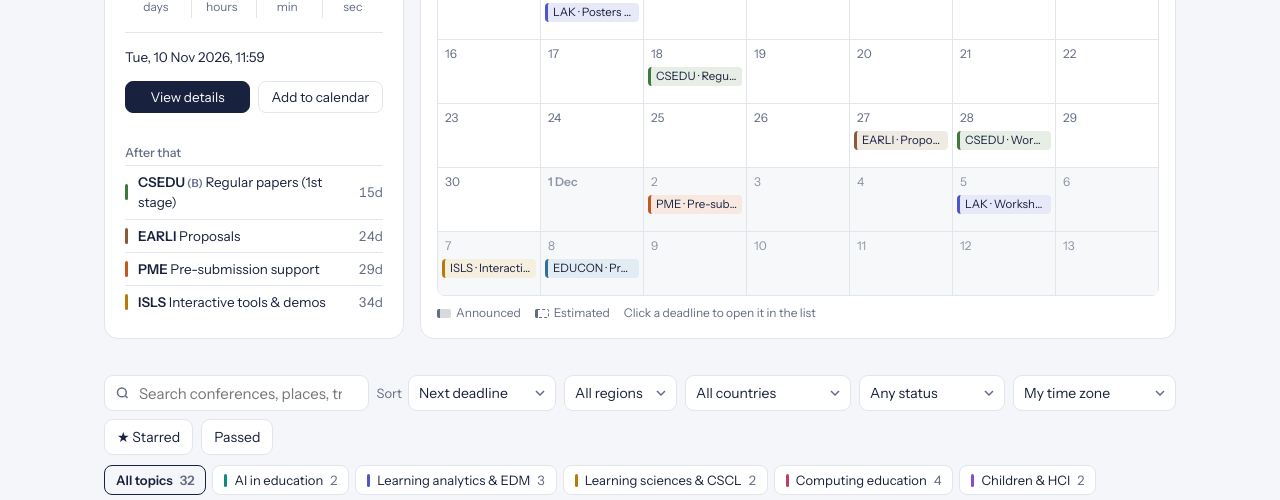
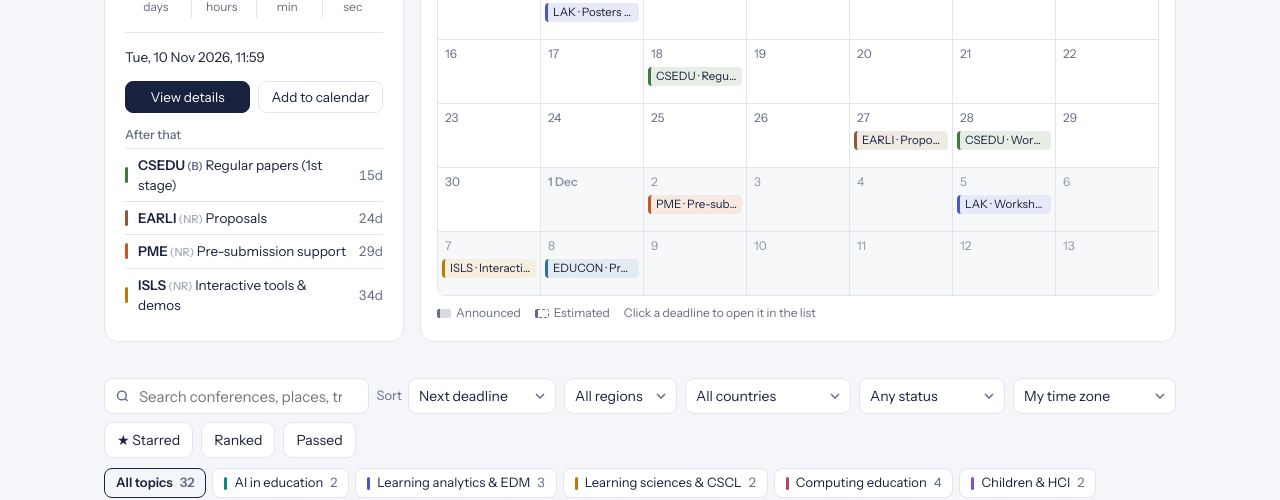
Before and after one commit to sumeghp/educonf-dates, a plain HTML site: page index.html in a window 1280 px wide. Shown: the part 317-817 px from the top of the page. Drawn offline with nearby package versions, Linux system fonts and the light colour scheme.

Commit message:
Show (NR) for unranked venues; add Ranked filter and ICORE rank sort

```diff
--- a/index.html
+++ b/index.html
@@ -114,6 +114,7 @@
 .stripe{align-self:stretch;background:var(--c)}
 .c-name{padding:10px 0;min-width:0}
 .c-name b{font:700 17px/1.15 var(--display);letter-spacing:-.005em}
+.rk.nr{font-weight:500;opacity:.6}
 .rk{font-weight:600;color:var(--muted);margin-left:0!important;font-size:.82em;letter-spacing:0}
 .c-name b span{font-weight:500;color:var(--muted);margin-left:4px;font-size:14px}
 .c-name div{font-size:13px;color:var(--muted);white-space:nowrap;overflow:hidden;text-overflow:ellipsis}
@@ -238,6 +239,7 @@
           <option value="countdown-desc">Most time left</option>
           <option value="conf">Conference date</option>
           <option value="name">Name (A–Z)</option>
+          <option value="rank">ICORE rank</option>
         </select></label>
       <select id="region" aria-label="Region"></select>
       <select id="country" aria-label="Country"></select>
@@ -246,6 +248,7 @@
       </select>
       <select id="tz" aria-label="Time zone"></select>
       <button class="tog" id="starOnly" aria-pressed="false">★ Starred</button>
+      <button class="tog" id="rankedOnly" aria-pressed="false" title="Only conferences with an ICORE rank">Ranked</button>
       <button class="tog" id="showPast" aria-pressed="false">Passed</button>
     </div>
     <div class="topics" id="topics" role="group" aria-label="Topics"></div>
@@ -268,7 +271,7 @@
 <footer class="wrap">
   <p>Dates come from each conference's official call for papers. <b>Announced</b> means published on the official site. <b>Provisional</b> means marked tentative or taken from a third-party listing. <b>Estimated</b> means the call isn't out yet and the date follows last year's pattern. Always check the conference website before planning around a date.</p>
   <p>Deadlines without a stated time zone are treated as 23:59 Anywhere on Earth (UTC−12). Stars are saved in this browser.</p>
-  <p>Letters in brackets, like AIED (A), are conference ranks from the <a href="https://portal.core.edu.au/conf-ranks/" target="_blank" rel="noopener">ICORE portal</a> (formerly CORE), on its A*, A, B, C scale. ICORE ranks computing venues only, so most education research conferences (AERA, EARLI, CESI and others) have no rank. That says nothing about their quality.</p>
+  <p>Letters in brackets, like AIED (A), are conference ranks from the <a href="https://portal.core.edu.au/conf-ranks/" target="_blank" rel="noopener">ICORE portal</a> (formerly CORE), on its A*, A, B, C scale. ICORE ranks computing venues only, so most education research conferences (AERA, EARLI, CESI and others) have no rank and show (NR). That says nothing about their quality. Use <b>Ranked</b> or sort by <b>ICORE rank</b> to bring the ranked ones together.</p>
 
   <div class="support"><span>Find this useful?</span><a class="coffee" href="https://buymeacoffee.com/sumeghp" target="_blank" rel="noopener"><svg width="16" height="16" viewBox="0 0 24 24" fill="none" stroke="currentColor" stroke-width="2" stroke-linecap="round" aria-hidden="true"><path d="M4 8h13v5a5 5 0 0 1-5 5H9a5 5 0 0 1-5-5z"/><path d="M17 9h1.5a2.5 2.5 0 0 1 0 5H17"/><path d="M8 2.5v2.5M11.5 2.5v2.5"/></svg>Buy me a coffee</a><a class="sig" href="https://sumeghp.github.io/" target="_blank" rel="noopener" aria-label="Homepage"><span class="plane" aria-hidden="true"></span><span class="word" aria-hidden="true">sumegh p<span>.</span></span></a></div>
 </footer>
@@ -283,7 +286,7 @@
   get(k,d){ try{ const v=localStorage.getItem(k); return v?JSON.parse(v):d; }catch(e){ return d; } },
   set(k,v){ try{ localStorage.setItem(k,JSON.stringify(v)); }catch(e){} }
 };
-const state = { q:"", topic:"", region:"", country:"", status:"", sort: store.get("ld.sort","deadline"), starOnly:false, showPast:false,
+const state = { q:"", topic:"", region:"", country:"", status:"", sort: store.get("ld.sort","deadline"), starOnly:false, rankedOnly:false, showPast:false,
   tz: store.get("ld.tz","local"), theme: store.get("ld.theme", matchMedia("(prefers-color-scheme: dark)").matches?"dark":"light"), dys: store.get("ld.dys", false), stars:new Set(store.get("ld.stars",[])), open:new Set(), calOffset:0 };
 
 /* ---------- time ---------- */
@@ -324,6 +327,7 @@
 
 function matches(c, now, ignorePast){
   if (state.starOnly && !state.stars.has(c.id)) return false;
+  if (state.rankedOnly && !c.rank) return false;
   if (!ignorePast && !state.showPast && !nextOf(c,now)) return false;
   if (state.topic && !c.topics.includes(state.topic)) return false;
   if (state.region && c.region!==state.region) return false;
@@ -338,7 +342,9 @@
 
 /* ---------- calendar export ---------- */
 const icsD = ms => new Date(ms).toISOString().replace(/[-:]/g,"").replace(/\.\d{3}/,"");
-const rk = c => c.rank ? `<span class="rk" title="ICORE conference rank: ${c.rank}"> (${c.rank})</span>` : "";
+const rk = c => c.rank ? `<span class="rk" title="ICORE conference rank: ${c.rank}"> (${c.rank})</span>` : `<span class="rk nr" title="Not ranked by ICORE (it ranks computing venues only)"> (NR)</span>`;
+const RORD = {"A*":0,A:1,B:2,C:3};
+const rord = c => c.rank in RORD ? RORD[c.rank] : 9;
 const gcal = (c,d) => "https://calendar.google.com/calendar/render?"+new URLSearchParams({action:"TEMPLATE",text:`${c.short} ${c.year}: ${d.label} deadline`,dates:`${icsD(d.ms-3600e3)}/${icsD(d.ms)}`,details:`${c.name}\n${c.url}\nStatus: ${d.status}. Confirm on the conference site.`});
 function ics(list){
   const e = s => String(s).replace(/[\\,;]/g,m=>"\\"+m).replace(/\n/g,"\\n");
@@ -377,7 +383,7 @@
   const el=$("#next");
   if (!pool.length){ el.dataset.ms=""; el.innerHTML=`<div class="k">Next deadline</div><h2>None</h2><div class="what">Nothing upcoming matches your filters.</div>`; return; }
   const [c,d]=pool[0]; el.dataset.ms=d.ms;
-  const filtered = state.topic||state.q||state.region||state.country||state.starOnly||state.status;
+  const filtered = state.topic||state.q||state.region||state.country||state.starOnly||state.rankedOnly||state.status;
   el.innerHTML=`<div class="k">Next deadline${filtered?" in your selection":""}</div>
     <h2>${c.short}${rk(c)} ${c.year}</h2>
     <div class="what">${d.label} <span class="st ${d.status}">${d.status}</span></div>
@@ -421,8 +427,8 @@
 function sorted(list, now){
   const nd = c => (nextOf(c,now)||lastOf(c)).ms;
   const upcoming=list.filter(c=>nextOf(c,now)), past=list.filter(c=>!nextOf(c,now)).sort((a,b)=>lastOf(b).ms-lastOf(a).ms);
-  const by = { deadline:(a,b)=>nd(a)-nd(b), "countdown-desc":(a,b)=>nd(b)-nd(a), conf:(a,b)=>a.start.localeCompare(b.start), name:(a,b)=>a.short.localeCompare(b.short)||a.year-b.year }[state.sort];
-  return state.sort==="deadline" || state.sort==="countdown-desc" ? [upcoming.sort(by), past] : [[...upcoming, ...past].sort(by), []];
+  const by = { deadline:(a,b)=>nd(a)-nd(b), "countdown-desc":(a,b)=>nd(b)-nd(a), conf:(a,b)=>a.start.localeCompare(b.start), name:(a,b)=>a.short.localeCompare(b.short)||a.year-b.year, rank:(a,b)=>rord(a)-rord(b)||nd(a)-nd(b) }[state.sort];
+  return state.sort==="deadline" || state.sort==="countdown-desc" || state.sort==="rank" ? [upcoming.sort(by), past] : [[...upcoming, ...past].sort(by), []];
 }
 function renderList(){
   const now=Date.now();
@@ -467,7 +473,7 @@
 function renderAll(){ renderCountries(); renderTopics(); renderNext(); renderCal(); renderList(); }
 
 /* ---------- events ---------- */
-function resetFilters(){ Object.assign(state,{q:"",topic:"",region:"",country:"",status:"",starOnly:false}); $("#q").value=""; $("#region").value=""; $("#status").value=""; $("#starOnly").setAttribute("aria-pressed","false"); }
+function resetFilters(){ Object.assign(state,{q:"",topic:"",region:"",country:"",status:"",starOnly:false,rankedOnly:false}); $("#q").value=""; $("#region").value=""; $("#status").value=""; $("#starOnly").setAttribute("aria-pressed","false"); $("#rankedOnly").setAttribute("aria-pressed","false"); }
 function jump(id){
   const c=C.find(x=>x.id===id), now=Date.now();
   if (!matches(c,now)){ if(!nextOf(c,now)){ state.showPast=true; $("#showPast").setAttribute("aria-pressed","true"); } if(!matches(c,now)) resetFilters(); }
@@ -483,6 +489,7 @@
   if (t.dataset.ics){ const c=C.find(x=>x.id===t.dataset.ics); const l=c.deadlines.filter(d=>d.ms>Date.now()).map(d=>[c,d]); copy(ics(l),`Copied ${l.length} event${l.length>1?"s":""}. Save as a .ics file to import.`); return; }
   if (t.dataset.jump){ jump(t.dataset.jump); return; }
   if (t.dataset.toggle){ const k=t.dataset.toggle; state.open.has(k)?state.open.delete(k):state.open.add(k); renderList(); return; }
+  if (t.id==="rankedOnly"){ state.rankedOnly=!state.rankedOnly; t.setAttribute("aria-pressed",state.rankedOnly); renderAll(); return; }
   if (t.id==="starOnly"){ state.starOnly=!state.starOnly; t.setAttribute("aria-pressed",state.starOnly); renderAll(); return; }
   if (t.id==="showPast"){ state.showPast=!state.showPast; t.setAttribute("aria-pressed",state.showPast); renderAll(); return; }
   if (t.id==="clear"){ resetFilters(); renderAll(); return; }
```
